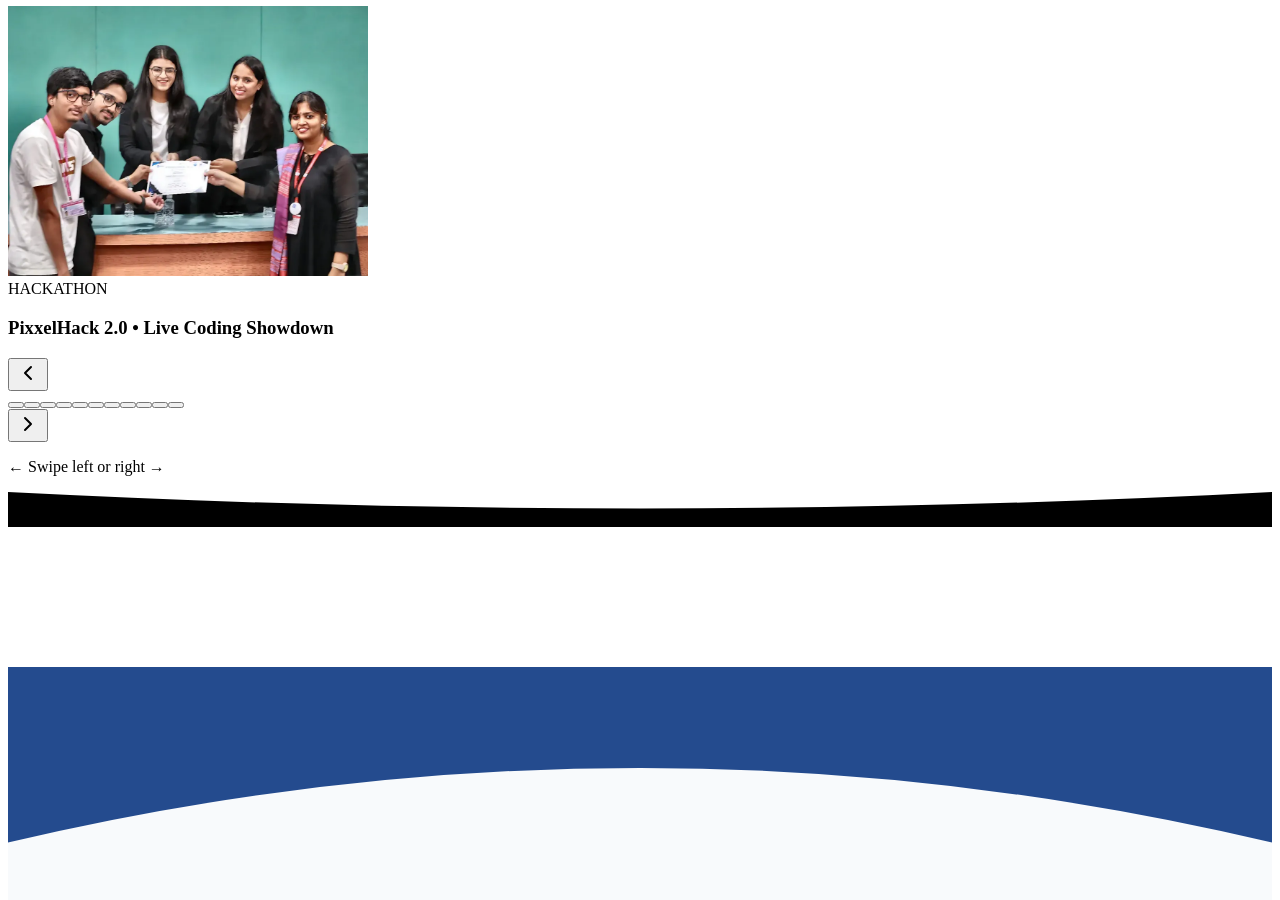
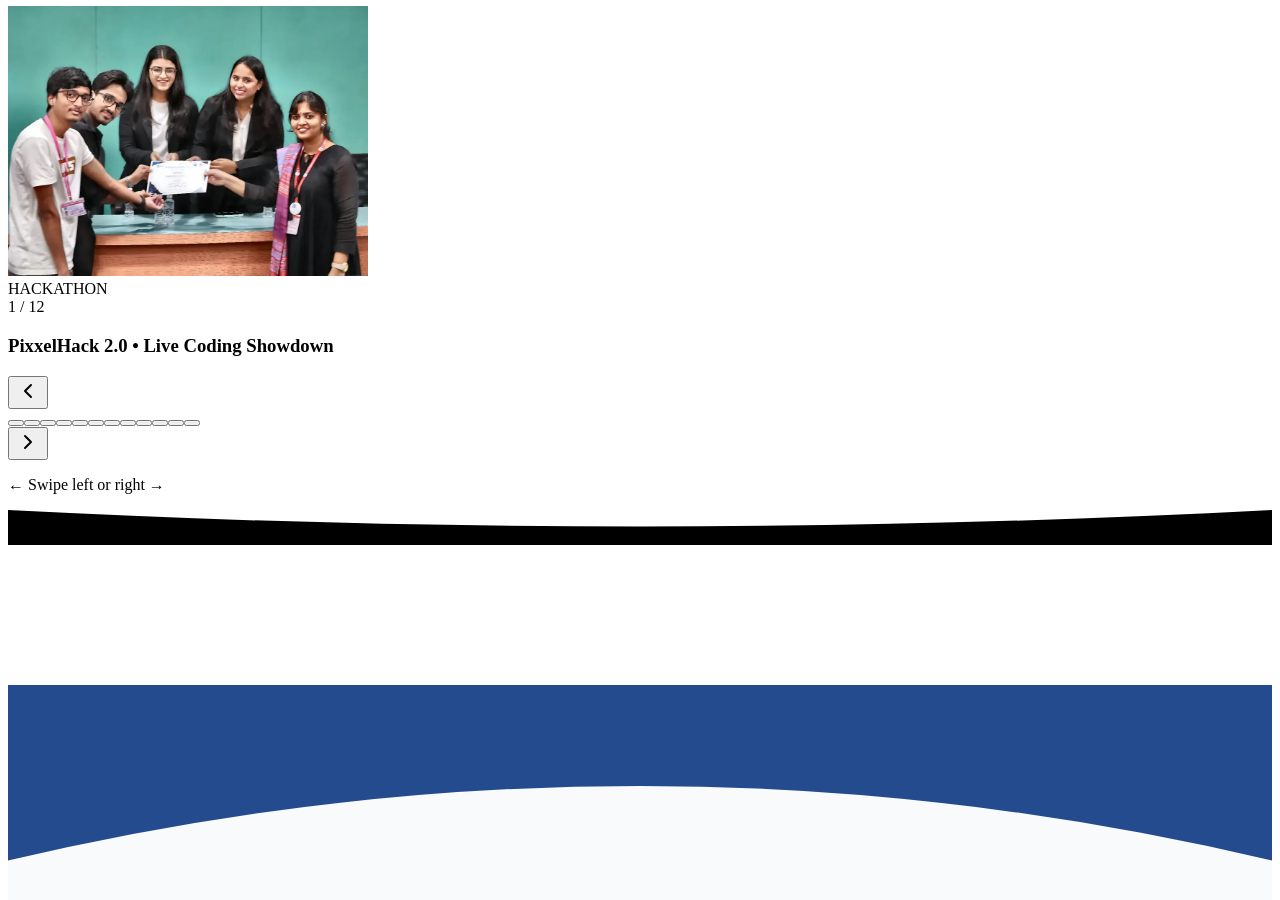
Before and after one commit to adarsh-web27/tcet-acm-new-website, a React (Vite) app: page / in a window 1280 px wide. Shown: the part 3262-4162 px from the top of the page. Built offline with nearby package versions, Linux system fonts and the light colour scheme; the HTML template or start-up script is replaced by a standard one.

Commit message:
Update website components and assets

```diff
--- a/src/components/PureCss3DCarousel.jsx
+++ b/src/components/PureCss3DCarousel.jsx
@@ -42,6 +42,7 @@
   { image: localiv26_3, title: "Autonomous Quadruped AI & Robotics", tag: "AI & ROBOTICS" },
   { image: localiv26_2, title: "Industry 4.0 & Smart Manufacturing", tag: "INDUSTRIAL VISIT" },
   { image: treeplantation26_1, title: "Tree Plantation • Greening Thakur Junction", tag: "SOCIAL CAUSE" },
+  { image: treeplantation26_3, title: "Community Sustainability Campaign", tag: "SOCIAL CAUSE" },
   { image: treeplantation26_4, title: "Faculty Greening Drive • Divider Plantation", tag: "SOCIAL CAUSE" },
   { image: membershipdrive26_2, title: "Student Technical Orientation & Perks", tag: "ORIENTATION" },
   { image: membershipdrive26_3, title: "New ACM Members Welcome Ceremony", tag: "ORIENTATION" },
@@ -86,10 +87,10 @@
       {/* ========================================================= */}
       {/* ================= MOBILE MODE (block md:hidden) ========= */}
       {/* ========================================================= */}
-      <div className="block md:hidden w-full bg-gradient-to-b from-[#EFF6FF] via-white to-[#EFF6FF] py-10 px-4">
+      <div className="block md:hidden w-full bg-gradient-to-b from-[#EFF6FF] via-white to-[#EFF6FF] py-10 px-3 sm:px-4 overflow-hidden">
 
         {/* Mobile Header */}
-        <div className="text-center flex flex-col items-center justify-center max-w-sm mx-auto mb-6">
+        <div className="text-center flex flex-col items-center justify-center max-w-sm mx-auto mb-6 px-2">
           <h2 className="font-display font-[900] text-2xl sm:text-3xl text-[#0F172A] uppercase tracking-tight leading-tight">
             GLIMPSE OF <span className="text-[#1D4ED8]">MEMORIES</span>
           </h2>
@@ -100,28 +101,29 @@
         </div>
 
         {/* Swipeable Card Container */}
-        <div className="w-full max-w-sm mx-auto">
+        <div className="w-full max-w-[360px] sm:max-w-sm mx-auto px-1 sm:px-0">
           <div className="relative aspect-[4/3] w-full rounded-2xl overflow-hidden shadow-xl border-2 border-white bg-slate-900">
             <AnimatePresence mode="wait">
               <motion.div
                 key={mobileIdx}
-                initial={{ opacity: 0, x: 40 }}
+                initial={{ opacity: 0, x: 30 }}
                 animate={{ opacity: 1, x: 0 }}
-                exit={{ opacity: 0, x: -40 }}
-                transition={{ duration: 0.3, ease: "easeOut" }}
+                exit={{ opacity: 0, x: -30 }}
+                transition={{ duration: 0.25, ease: "easeOut" }}
                 className="w-full h-full relative"
                 drag="x"
                 dragConstraints={{ left: 0, right: 0 }}
-                onDragEnd={(e, { offset }) => {
+                dragElastic={0.2}
+                onDragEnd={(e, { offset, velocity }) => {
                   const swipe = offset.x;
-                  if (swipe < -35) nextMobile();
-                  else if (swipe > 35) prevMobile();
+                  if (swipe < -35 || velocity.x < -300) nextMobile();
+                  else if (swipe > 35 || velocity.x > 300) prevMobile();
                 }}
               >
                 <img
                   src={mobileCards[mobileIdx].image}
                   alt={mobileCards[mobileIdx].title}
-                  className="w-full h-full object-cover"
+                  className="w-full h-full object-cover select-none pointer-events-none"
                   loading="lazy"
                   decoding="async"
                   sizes="(max-width: 768px) 90vw, 360px"
@@ -137,9 +139,16 @@
                   </span>
                 </div>
 
+                {/* Slide Counter Badge */}
+                <div className="absolute top-3 right-3">
+                  <span className="font-mono text-[11px] font-bold text-white/95 px-2.5 py-0.5 rounded-full bg-slate-950/60 backdrop-blur-xs border border-white/20 shadow-xs">
+                    {mobileIdx + 1} / {mobileCards.length}
+                  </span>
+                </div>
+
                 {/* Caption */}
                 <div className="absolute bottom-3 left-3 right-3 text-white">
-                  <h3 className="font-display font-bold text-base tracking-tight leading-snug">
+                  <h3 className="font-display font-bold text-sm sm:text-base tracking-tight leading-snug line-clamp-2">
                     {mobileCards[mobileIdx].title}
                   </h3>
                 </div>
@@ -147,30 +156,30 @@
             </AnimatePresence>
           </div>
 
-          {/* Navigation Controls */}
-          <div className="flex items-center justify-between mt-4 px-2 w-full">
+          {/* Navigation Controls — Fully responsive across all mobile device screen ratios */}
+          <div className="flex items-center justify-between mt-4 px-1 w-full gap-1 sm:gap-2">
             <button
               onClick={prevMobile}
               aria-label="Previous slide"
-              className="w-10 h-10 rounded-full bg-white text-slate-800 border border-slate-200/90 flex items-center justify-center shadow-sm active:scale-90 transition-transform shrink-0 cursor-pointer"
+              className="w-9 h-9 sm:w-10 sm:h-10 rounded-full bg-white text-slate-800 border border-slate-200/90 flex items-center justify-center shadow-xs active:scale-90 transition-transform shrink-0 cursor-pointer hover:bg-slate-50"
             >
-              <ChevronLeft className="w-5 h-5 -ml-0.5" />
+              <ChevronLeft className="w-4 h-4 sm:w-5 sm:h-5 -ml-0.5" />
             </button>
 
             {/* Dots */}
-            <div className="flex items-center justify-center gap-1">
+            <div className="flex items-center justify-center gap-1 sm:gap-1.5 min-w-0 overflow-hidden py-1">
               {mobileCards.map((_, i) => (
                 <button
                   key={i}
                   onClick={() => setMobileIdx(i)}
                   aria-label={`Go to slide ${i + 1}`}
-                  className="p-1.5 cursor-pointer focus:outline-none focus-visible:ring-2 focus-visible:ring-[#1D4ED8] rounded-full flex items-center justify-center shrink-0"
+                  className="py-2 px-0.5 cursor-pointer focus:outline-none focus-visible:ring-2 focus-visible:ring-[#1D4ED8] rounded-full flex items-center justify-center shrink-0"
                 >
                   <span
                     className={`transition-all duration-300 rounded-full block ${
                       i === mobileIdx
-                        ? 'w-5 h-2 bg-[#1D4ED8]'
-                        : 'w-2 h-2 bg-slate-300 hover:bg-slate-400'
+                        ? 'w-4 sm:w-5 h-1.5 sm:h-2 bg-[#1D4ED8]'
+                        : 'w-1.5 sm:w-2 h-1.5 sm:h-2 bg-slate-300 hover:bg-slate-400'
                     }`}
                   />
                 </button>
@@ -180,9 +189,9 @@
             <button
               onClick={nextMobile}
               aria-label="Next slide"
-              className="w-10 h-10 rounded-full bg-white text-slate-800 border border-slate-200/90 flex items-center justify-center shadow-sm active:scale-90 transition-transform shrink-0 cursor-pointer"
+              className="w-9 h-9 sm:w-10 sm:h-10 rounded-full bg-white text-slate-800 border border-slate-200/90 flex items-center justify-center shadow-xs active:scale-90 transition-transform shrink-0 cursor-pointer hover:bg-slate-50"
             >
-              <ChevronRight className="w-5 h-5 -mr-0.5" />
+              <ChevronRight className="w-4 h-4 sm:w-5 sm:h-5 -mr-0.5" />
             </button>
           </div>
 
```
